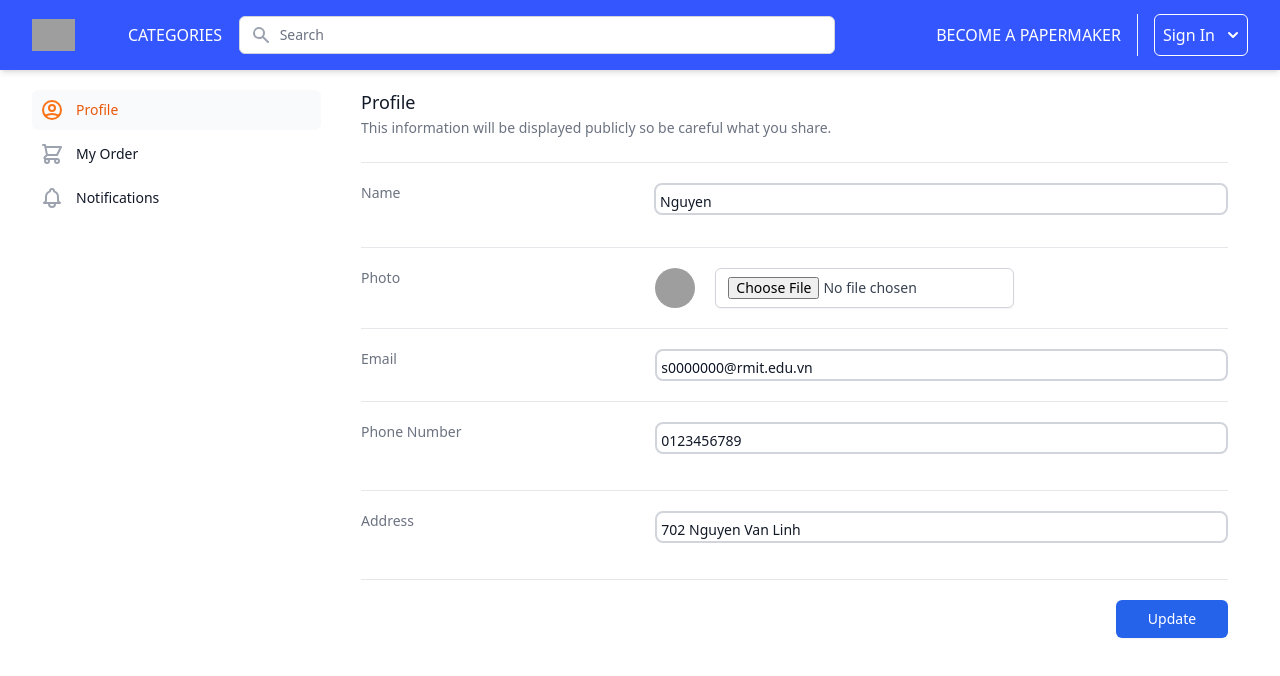
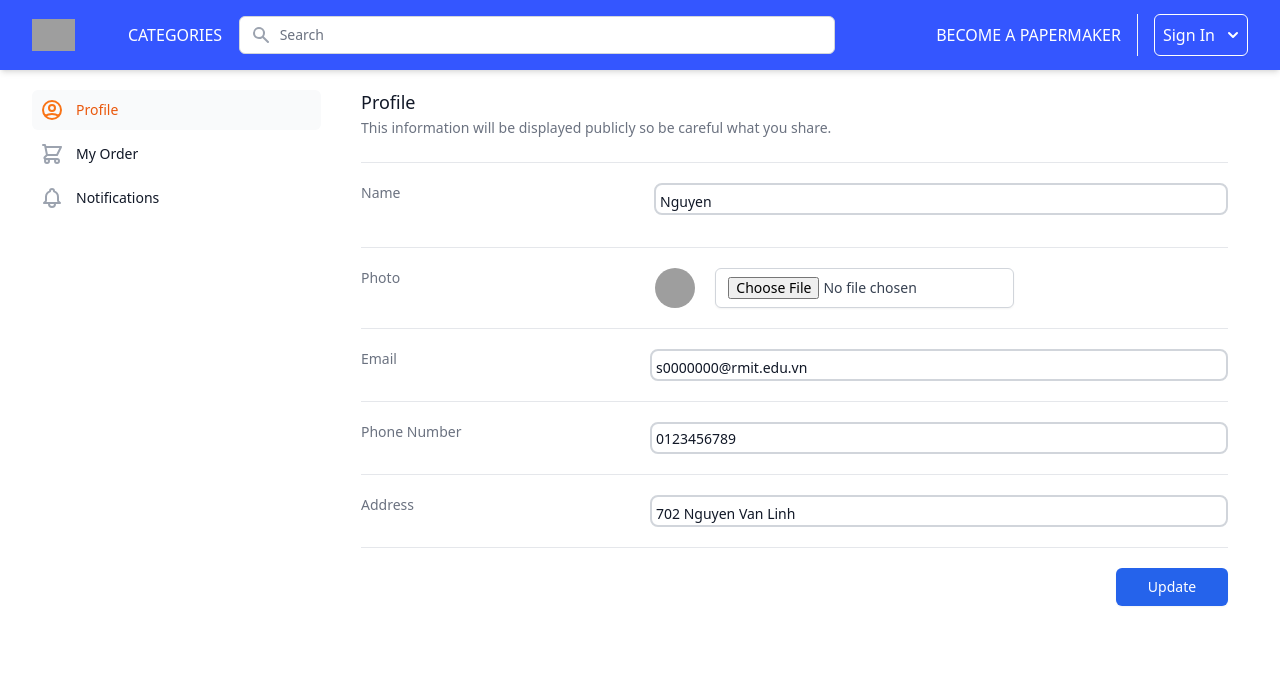
Before and after one commit to ThienAn1010/Capstone-Project, a Next.js app in the folder frontend/: page /user_dashboard in a window 1280 px wide. Shown: the top 676 px of the page. Built offline with nearby package versions, Linux system fonts and the light colour scheme; grey boxes are pictures that could not be loaded.

Commit message:
Update UserDashboard.tsx

```diff
--- a/frontend/components/UserDashboard.tsx
+++ b/frontend/components/UserDashboard.tsx
@@ -134,7 +134,7 @@ export default function UserDashboard() {
                                     />
                                 </dd>
                             </div>
-                            <div className="py-4 sm:py-5 sm:grid sm:grid-cols-3 sm:gap-4 sm:pt-5">
+                            <div className="py-4 sm:py-5 sm:grid sm:grid-cols-3 sm:pt-5">
                                 <label htmlFor='nameInput' className="text-sm font-medium text-gray-500">Email</label>
                                 <dd className="mt-1 flex text-sm text-gray-900 sm:mt-0 sm:col-span-2">
                                     <input className='flex-grow h-8 pt-1 pl-1 border-2 border-gray-300 hover:border-blue-400 focus:outline-none focus:border-none focus:ring-2 focus:ring-offset-2 focus:ring-blue-500 rounded-lg disabled'
@@ -142,10 +142,10 @@ export default function UserDashboard() {
                                     />
                                 </dd>
                             </div>
-                            <div className="py-4 sm:py-5 sm:grid sm:grid-cols-3 sm:gap-4 sm:border-b sm:border-gray-200">
+                            <div className="py-4 sm:py-5 sm:grid sm:grid-cols-3 sm:border-b sm:border-gray-200">
                                 <label htmlFor='nameInput' className="text-sm font-medium text-gray-500">Phone Number</label>
                                 <dd className="mt-1 flex text-sm text-gray-900 sm:mt-0 sm:col-span-2">
-                                    <input className='flex-grow h-8 pt-1 pl-1 border-2 border-gray-300 hover:border-blue-400 focus:outline-none focus:border-none focus:ring-2 focus:ring-offset-2 focus:ring-blue-500 rounded-lg'
+                                    <input className='flex-grow h-8 pl-1 border-2 border-gray-300 hover:border-blue-400 focus:outline-none focus:border-none focus:ring-2 focus:ring-offset-2 focus:ring-blue-500 rounded-lg'
                                     value={phoneNumber}
                                     onChange={e => setPhoneNumber(e.target.value)}
                                     />
@@ -159,7 +159,7 @@ export default function UserDashboard() {
                                     </div>
                                 )}
                             </div>
-                            <div className="py-4 sm:py-5 sm:grid sm:grid-cols-3 sm:gap-4 sm:border-b sm:border-gray-200">
+                            <div className="py-4 sm:py-5 sm:grid sm:grid-cols-3 sm:border-b sm:border-gray-200">
                                 <label htmlFor='nameInput' className="text-sm font-medium text-gray-500">Address</label>
                                 <dd className="mt-1 flex text-sm text-gray-900 sm:mt-0 sm:col-span-2">
                                     <input className='flex-grow h-8 pt-1 pl-1 border-2 border-gray-300 hover:border-blue-400 focus:outline-none focus:border-none focus:ring-2 focus:ring-offset-2 focus:ring-blue-500  rounded-lg'
```
